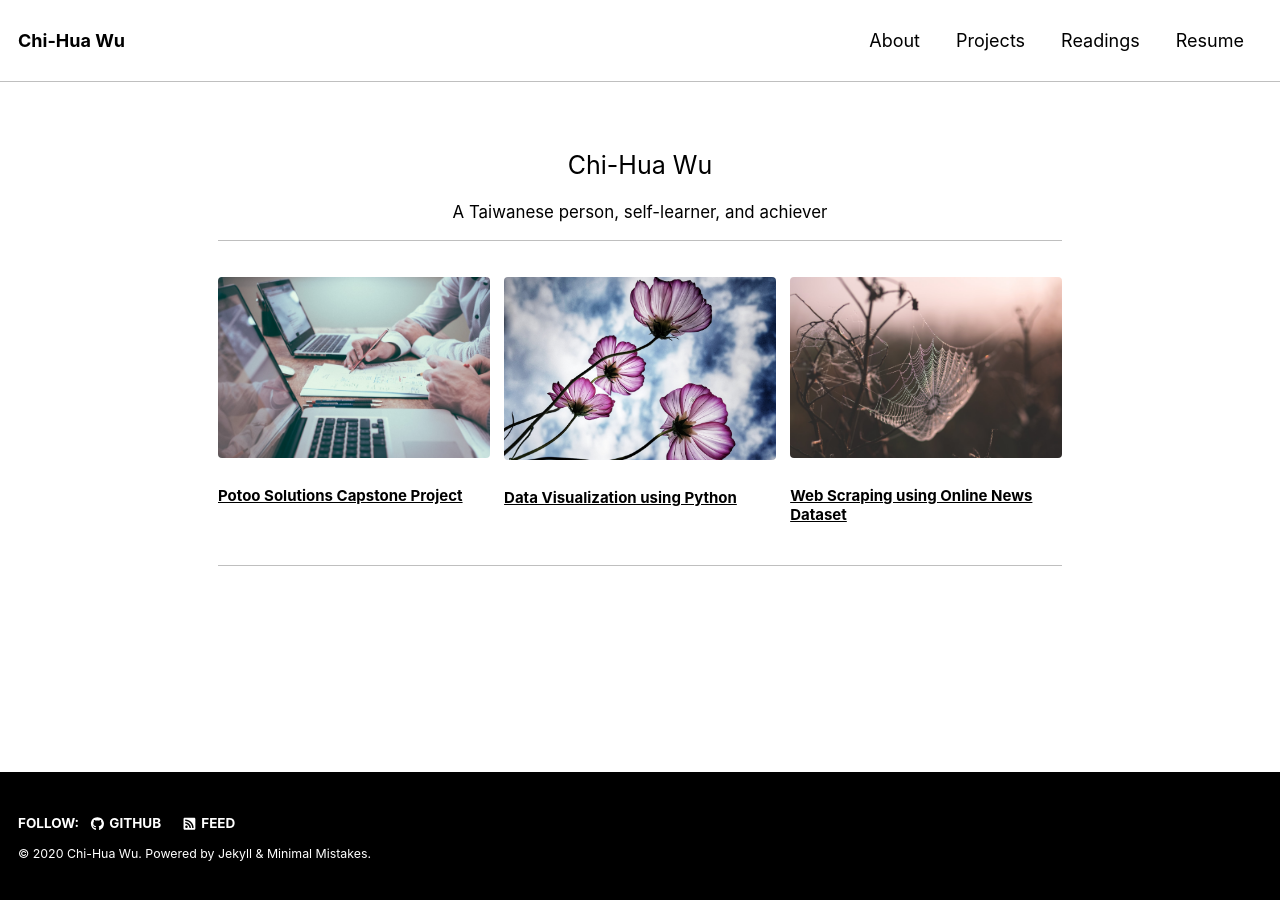
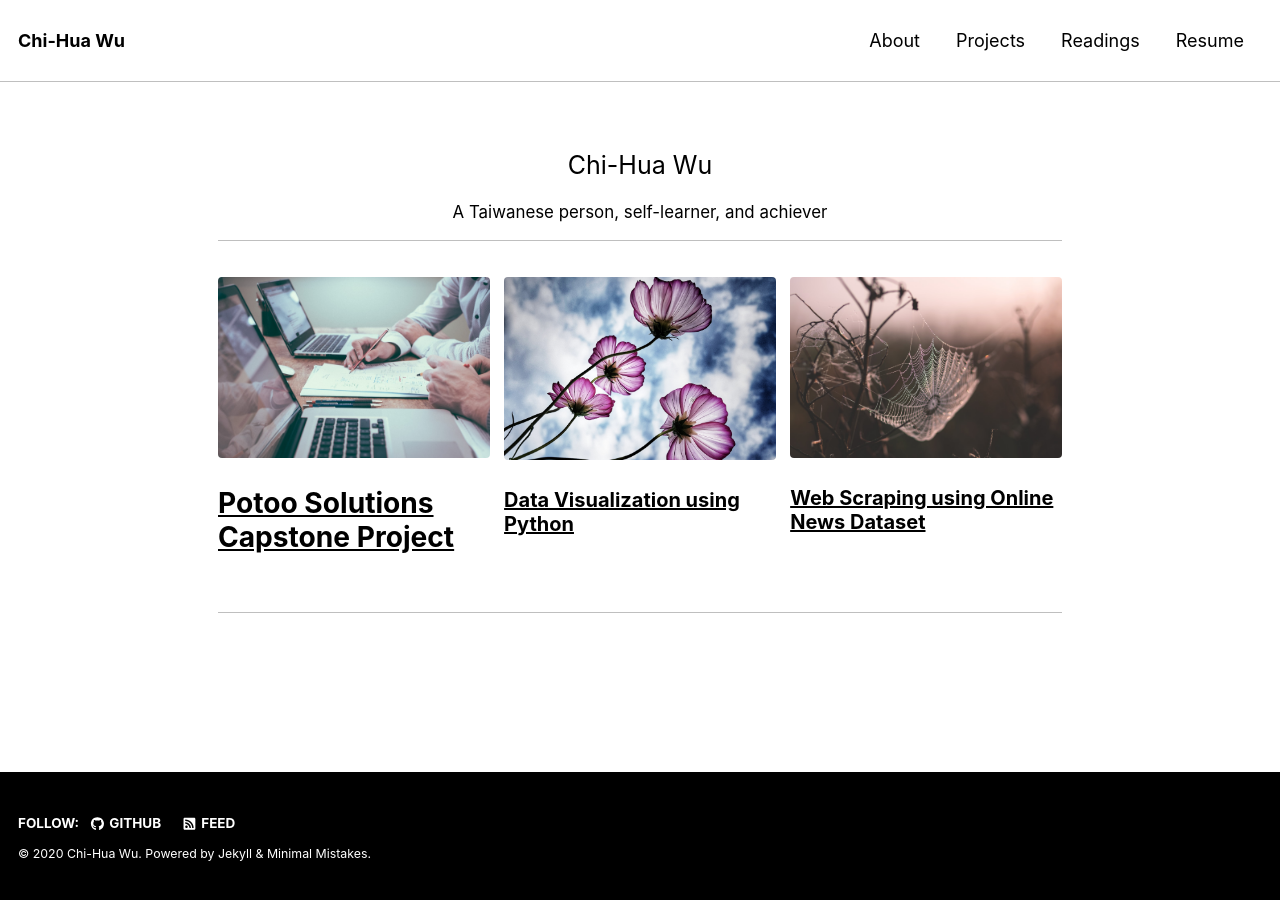
Before and after one commit to chw18019/chw18019.github.io, a Jekyll site: the page built from index.html, in a window 1280 px wide. Built offline with Jekyll 4.4.1, drawn with Linux system fonts in a browser that asks for light colours; nearby versions of some CDN libraries; the list of posts is cut into pages by our own code.

Commit message:
Update index.html

```diff
--- a/index.html
+++ b/index.html
@@ -10,20 +10,20 @@ intro:
 feature_row:
   - image_path: /assets/200504/scott-graham.jpeg
     alt: "placeholder image 1"
-    title: <p style="font-size:15px; font-style:bold">Potoo Solutions Capstone Project</p>
+    title: <p style="font-size:20x">Potoo Solutions Capstone Project</p>
     url: "https://chw18019.github.io/Potoo_solutions/"
     btn_label: "Read More"
     btn_class: "btn--primary"
 
   - image_path: /assets/200217/ks-kyung.jpg
     alt: "Placeholder 2"
-    title: <p style="font-size:15px; font-style:bold">Data Visualization using Python</p>
+    title: <p style="font-size:20px">Data Visualization using Python</p>
     url: "https://chw18019.github.io/Visualizaion/"
     btn_label: "Read More"
     btn_class: "btn--primary"
 
   - image_path: /assets/190426/freestocks.jpeg
-    title: <p style="font-size:15px; font-style:bold">Web Scraping using Online News Dataset</p>
+    title: <p style="font-size:20px">Web Scraping using Online News Dataset</p>
     url: "https://chw18019.github.io/online_news_web_scraping/"
     btn_label: "Read More"
     btn_class: "btn--primary"
```
